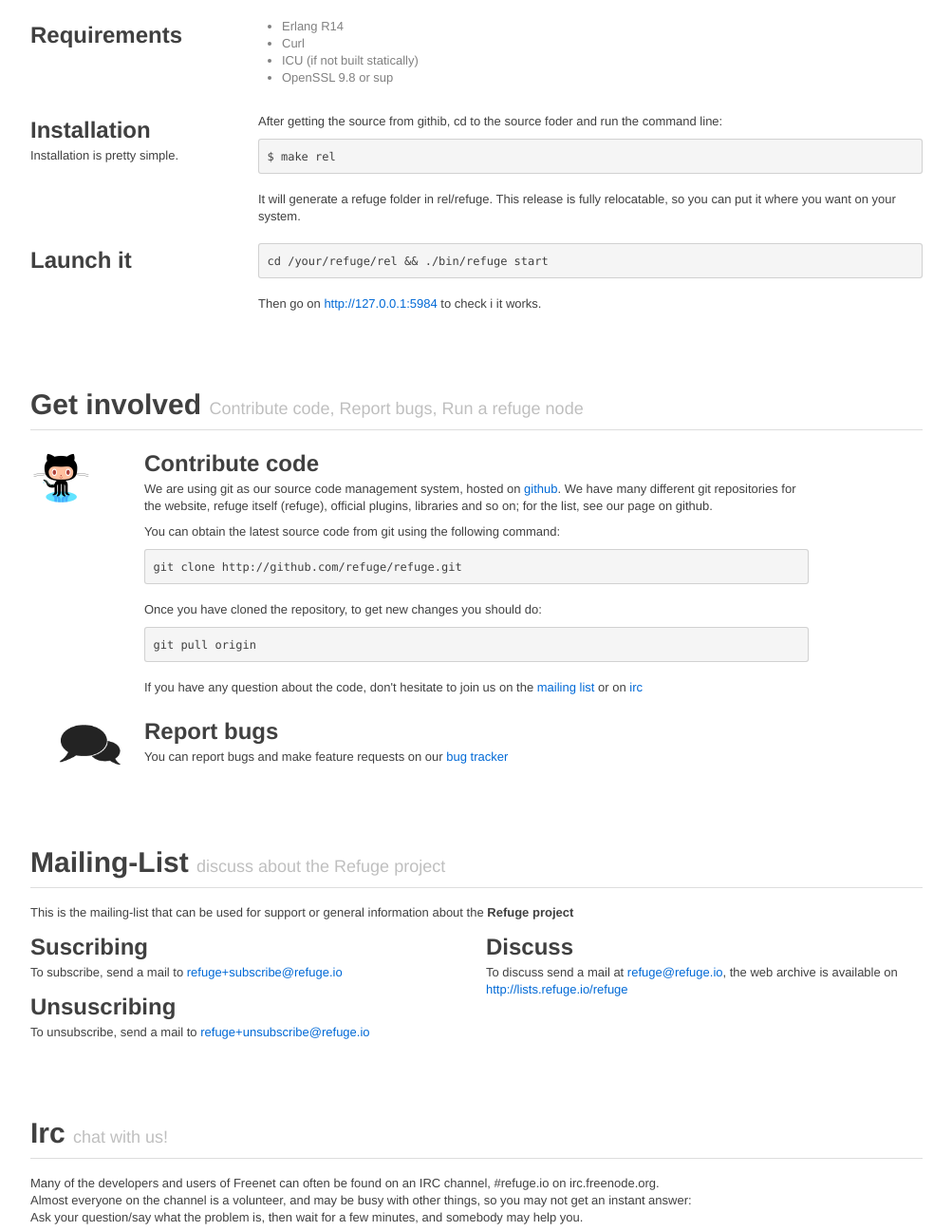
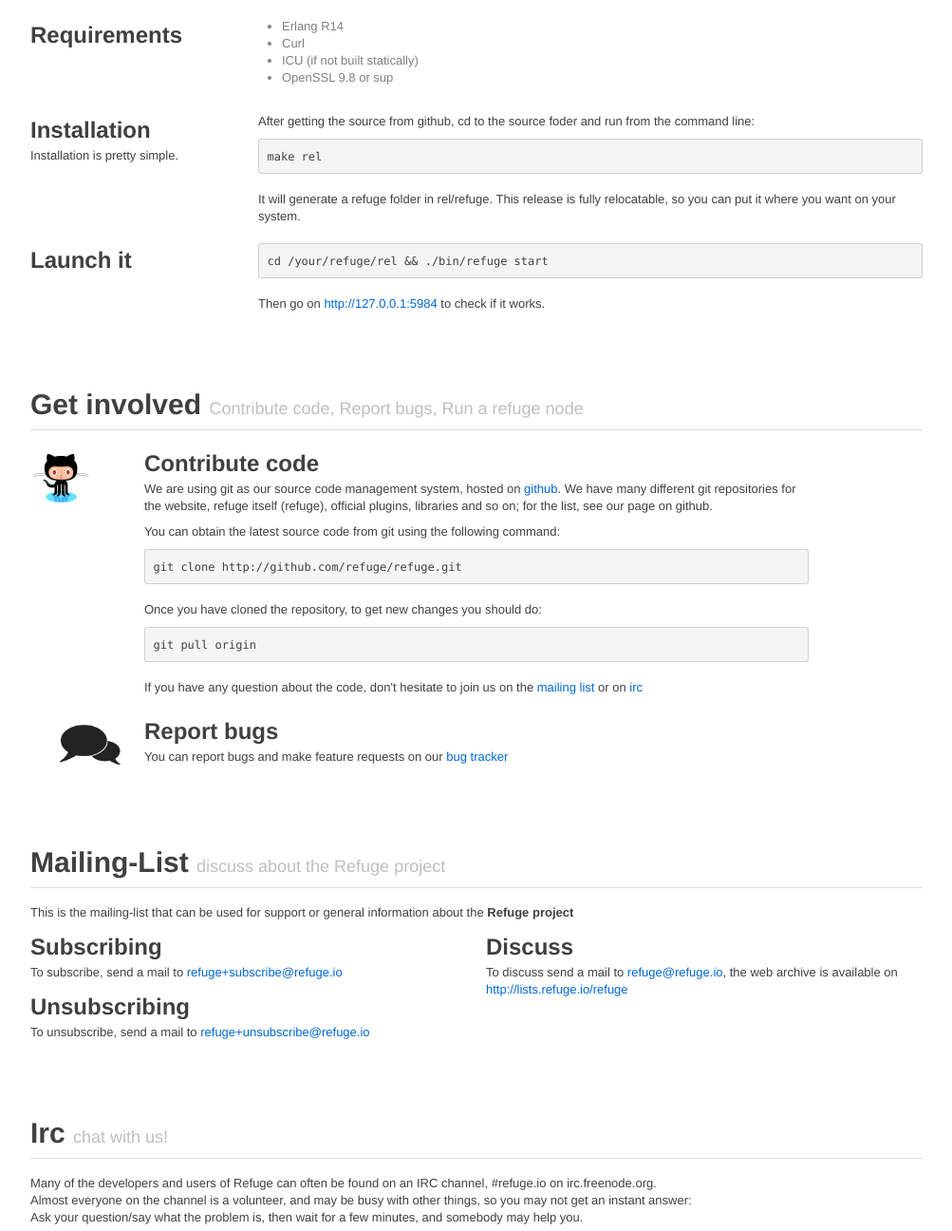
Before and after one commit to philippbosch/refuge.io, a plain HTML site: page _attachments/index.html in a window 1280 px wide. Shown: the part 824-2120 px from the top of the page at 95% size, without its empty margins (138-1141 px from the left). Drawn offline with Linux system fonts and the light colour scheme.

Commit message:
Some minor corrections.

```diff
--- a/_attachments/index.html
+++ b/_attachments/index.html
@@ -58,9 +58,9 @@
             data platform.</p>
             <p>We believe that more and more things will be
             connected in order to make our lives and our businesses more
-            efficient and more enjoyable. But while some people people
+            efficient and more enjoyable. But while some people
             are creating big data clusters, we want to build a platform
-            that will allows you to connect them in a distributed and
+            that will allow you to connect them in a distributed and
             decentralized manner. Data should be yours.</p>
 
 
@@ -145,9 +145,9 @@
           </div>
           <div class="span12">
             <p>After getting the source
-            from githib, cd to the source foder and run the command line:</p>
+            from github, cd to the source foder and run from the command line:</p>
 
-            <pre>$ make rel</pre>
+            <pre>make rel</pre>
 
             <p>It will generate a refuge folder in rel/refuge. This release is
             fully relocatable, so you can put it where you want on your
@@ -164,8 +164,8 @@
             <pre>cd /your/refuge/rel &amp;&amp; ./bin/refuge start</pre>
 
             <p>Then go on <a
-            hre="http://127.0.0.1:5984">http://127.0.0.1:5984</a> to
-            check i it works.</p>
+            href="http://127.0.0.1:5984">http://127.0.0.1:5984</a> to
+            check if it works.</p>
           </div>
         </div>
       </section>
@@ -238,16 +238,16 @@
 
           <div class="span8">
 
-            <h2>Suscribing</h2>
+            <h2>Subscribing</h2>
             <p>To subscribe, send a mail to <a
               href="mailto:refuge+subscribe@refuge.io">refuge+subscribe@refuge.io</a></p>
-            <h2>Unsuscribing</h2>
+            <h2>Unsubscribing</h2>
             <p>To unsubscribe, send a mail to <a
               href="mailto:refuge+unsubscribe@refuge.io">refuge+unsubscribe@refuge.io</a></p>
           </div>
           <div class="span8">
             <h2>Discuss</h2>
-            <p>To discuss send a mail at <a
+            <p>To discuss send a mail to <a
               href="mailto:refuge@refuge.io">refuge@refuge.io</a>, the web
             archive is available on <a
               href="http://lists.refuge.io/refuge">http://lists.refuge.io/refuge</a></p>
@@ -263,7 +263,7 @@
         </div>
         <div class="row">
           <div class="span12">
-            <p>Many of the developers and users of Freenet can often be
+            <p>Many of the developers and users of Refuge can often be
             found on an IRC channel, #refuge.io on irc.freenode.org. Almost
             everyone on the channel is a volunteer, and may be busy with
             other things, so you may not get an instant answer: Ask your
```
